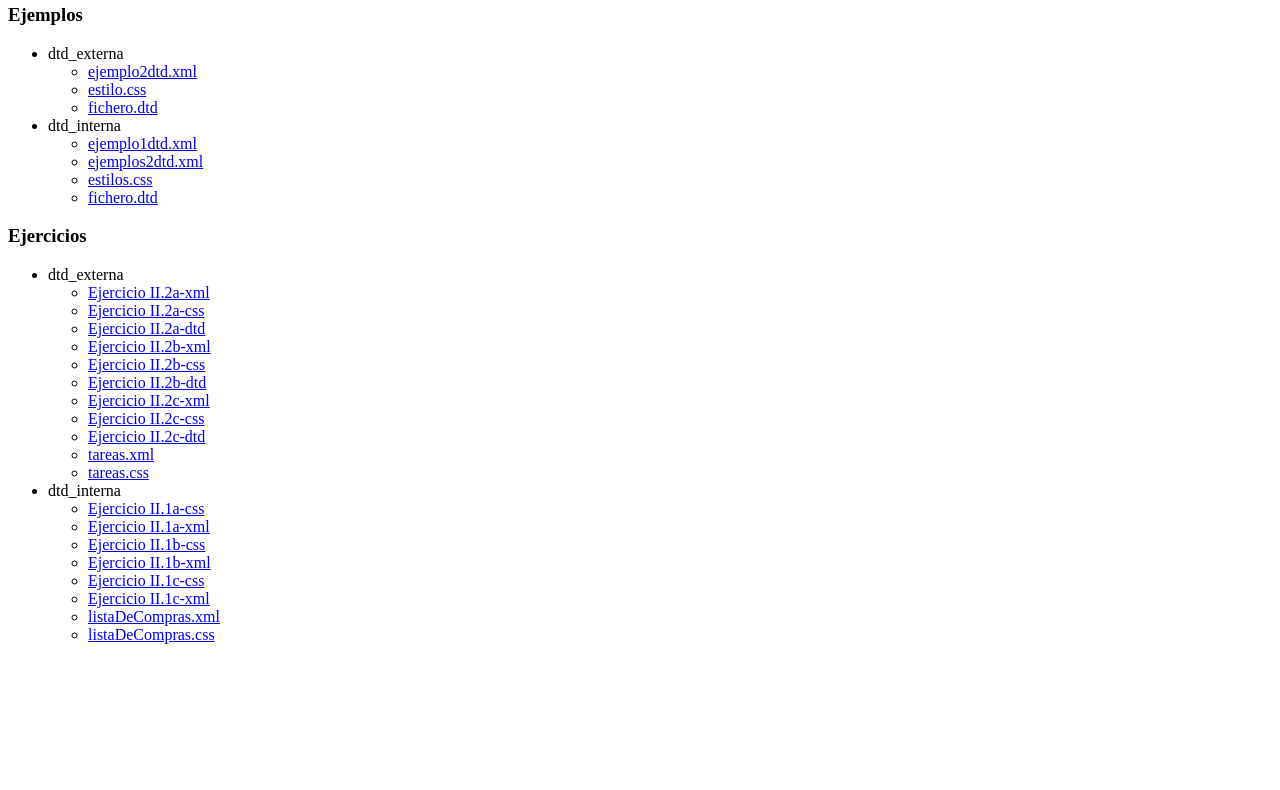
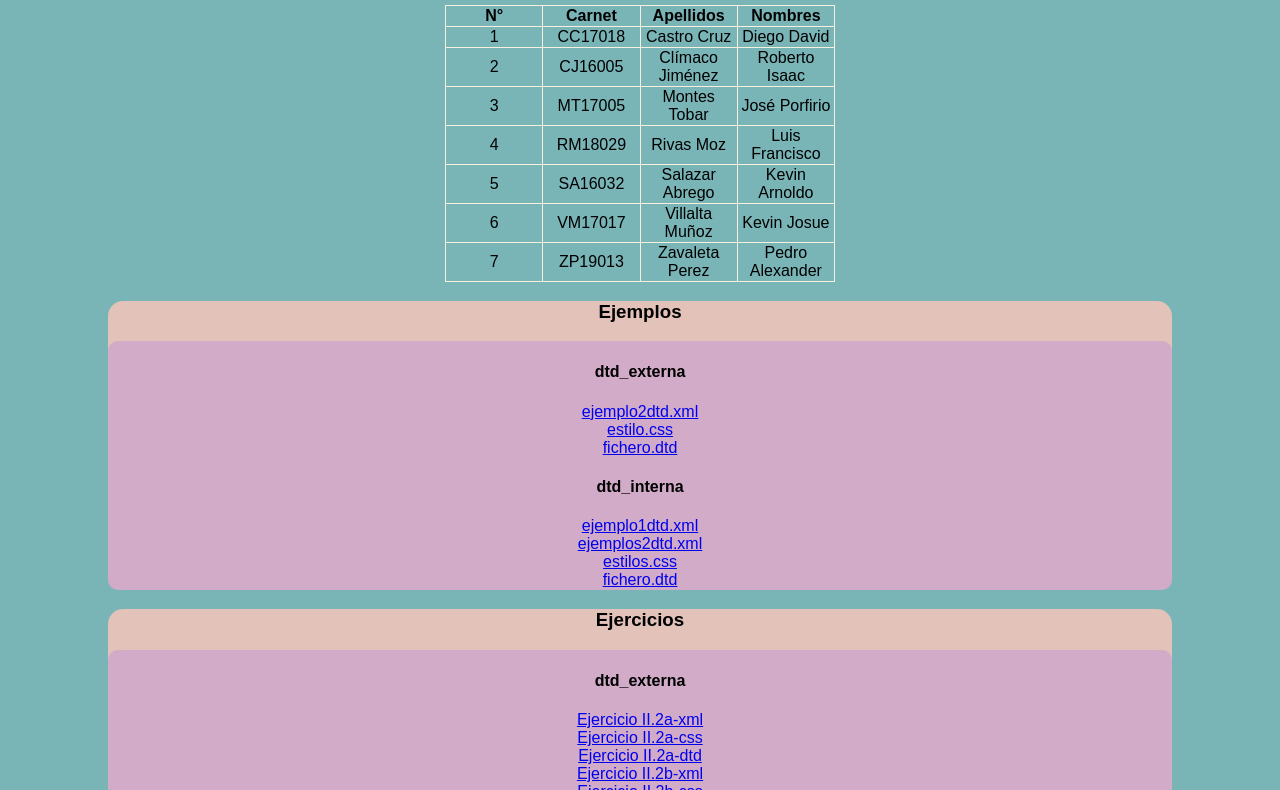
Before and after one commit to Luis-Rivas/xmlvalido_grupo4, a plain HTML site: page index.html in a window 1280 px wide. Shown: the part 123-913 px from the top of the page. Before the commit the page ends 800 px from the top, so only its background shows below. Drawn offline with Linux system fonts and the light colour scheme.

Commit message:
hoja de estilos al index

```diff
--- /dev/null
+++ b/index.css
@@ -0,0 +1,43 @@
+body{
+    font-family: Arial;
+    background-color: rgb(121, 180, 183);
+    text-align: center;
+}
+header
+{
+
+    text-align: center;
+}
+.caja{
+
+    background-color: rgb(226, 194, 185);
+   margin-left: 100px;
+   margin-right: 100px;
+    border-radius: 15px;
+
+}
+
+.contenido
+{
+
+    background-color: rgb(209, 171, 200);
+    display: block;
+    border-radius: 10px;
+    padding: 1px;
+}
+table th,td
+      {
+        border: 1px solid rgb(248, 240, 223);
+
+      }
+      table
+      {
+        table-layout: fixed;
+        width: 390px;
+        border-collapse: collapse;
+        align-self: center;
+        align-content: center;
+        text-align: center;
+        margin: 0 auto;
+
+      }
--- a/index.html
+++ b/index.html
@@ -1,4 +1,5 @@
 <!DOCTYPE html>
+<LINK REL=StyleSheet HREF="index.css" TYPE="text/css" MEDIA=screen>
 <html>
     <head>
         <meta charset="utf-8">
@@ -9,59 +10,129 @@
             <h1>XML VÁLIDO -- GRUPO 04</h1>
             <H2>TPI 115</H2>
         </header>
-        <nav>
-        </nav>
+        <!-- Tabla de datos-->
+        <table class="tg" >
+
+            <thead>
+              <tr>
+                <th class="tg-0lax">N°</th>
+                <th class="tg-0lax">Carnet</th>
+                <th class="tg-0lax">Apellidos</th>
+                <th class="tg-0lax">Nombres</th>
+              </tr>
+            </thead>
+            <tbody>
+              <tr>
+                <td class="tg-0lax">1</td>
+                <td class="tg-0lax">CC17018</td>
+                <td class="tg-0lax">Castro Cruz</td>
+                <td class="tg-0lax">Diego David</td>
+              </tr>
+              <tr>
+                <td class="tg-0lax">2</td>
+                <td class="tg-0lax">CJ16005</td>
+                <td class="tg-0lax">Clímaco Jiménez</td>
+                <td class="tg-0lax">Roberto Isaac</td>
+              </tr>
+              <tr>
+                <td class="tg-0lax">3</td>
+                <td class="tg-0lax">MT17005</td>
+                <td class="tg-0lax">Montes Tobar</td>
+                <td class="tg-0lax">José Porfirio</td>
+              </tr>
+              <tr>
+                <td class="tg-0lax">4</td>
+                <td class="tg-0lax">RM18029</td>
+                <td class="tg-0lax">Rivas Moz</td>
+                <td class="tg-0lax">Luis Francisco</td>
+              </tr>
+              <tr>
+                <td class="tg-0lax">5</td>
+                <td class="tg-0lax">SA16032</td>
+                <td class="tg-0lax">Salazar Abrego</td>
+                <td class="tg-0lax">Kevin Arnoldo</td>
+              </tr>
+              <tr>
+                <td class="tg-0lax">6</td>
+                <td class="tg-0lax">VM17017</td>
+                <td class="tg-0lax">Villalta Muñoz</td>
+                <td class="tg-0lax">Kevin Josue</td>
+              </tr>
+              <tr>
+                <td class="tg-0lax">7</td>
+                <td class="tg-0lax">ZP19013</td>
+                <td class="tg-0lax">Zavaleta Perez</td>
+                <td class="tg-0lax">Pedro Alexander</td>
+              </tr>
+            </tbody>
+            </table>
+        <!--fin de la tabla de datos-->
+
         <div class= "caja" id = "ejemplos">
             <h3>Ejemplos</h3>
-            <ul>
-                <li>dtd_externa
-                    <ul>
-                        <li><a href="Ejemplos/dtd_externa/ejemplo2dtd.xml"> ejemplo2dtd.xml</a></li>
-                        <li><a href="Ejemplos/dtd_externa/estilo.css">estilo.css</a></li>
-                        <li><a href="Ejemplos/dtd_externa/fichero.dtd">fichero.dtd</a></li>
-                    </ul>
-                </li>
-                <li>dtd_interna
-                    <ul>
-                        <li><a href="Ejemplos/dtd_interna/ejemplo1dtd.xml"> ejemplo1dtd.xml</a></li>
-                        <li><a href="Ejemplos/dtd_interna/ejemplo2dtd.xml">ejemplos2dtd.xml</a></li>
-                        <li><a href="Ejemplos/dtd_interna/estilo.css">estilos.css</a></li>
-                        <li><a href="Ejemplos/dtd_interna/fichero.dtd">fichero.dtd</a></li>
-                    </ul>
-                </li>
-            </ul>
+            <div class="contenido">
+                <h4>dtd_externa</h4>
+            <a href="Ejemplos/dtd_externa/ejemplo2dtd.xml"> ejemplo2dtd.xml</a>
+            <br>
+            <a href="Ejemplos/dtd_externa/estilo.css">estilo.css</a>
+            <br>
+            <a href="Ejemplos/dtd_externa/fichero.dtd">fichero.dtd</a>
+            <h4>dtd_interna</h4>
+            <a href="Ejemplos/dtd_interna/ejemplo1dtd.xml"> ejemplo1dtd.xml</a>
+            <br>
+            <a href="Ejemplos/dtd_interna/ejemplo2dtd.xml">ejemplos2dtd.xml</a>
+            <br>
+            <a href="Ejemplos/dtd_interna/estilo.css">estilos.css</a>
+            <br>
+            <a href="Ejemplos/dtd_interna/fichero.dtd">fichero.dtd</a>
+            <br>
+            </div>
+
         </div>
         <div class="caja" id = "ejercicios">
             <h3>Ejercicios</h3>
-            <ul>
-                <li>dtd_externa
-                    <ul>
-                        <li><a href="Ejercicios/dtd_externa/ejercicio-ii-2a-dtd.xml">Ejercicio II.2a-xml</a></li>
-                        <li><a href="Ejercicios/dtd_externa/ejercicio-ii-2a-dtd.css">Ejercicio II.2a-css</a></li>
-                        <li><a href="Ejercicios/dtd_externa/ejercicio-ii-2a-dtd.dtd">Ejercicio II.2a-dtd</a></li>
-                        <li><a href="Ejercicios/dtd_externa/ejercicio-ii-2b-dtd.xml">Ejercicio II.2b-xml</a></li>
-                        <li><a href="Ejercicios/dtd_externa/ejercicio-ii-2b-dtd.css">Ejercicio II.2b-css</a></li>
-                        <li><a href="Ejercicios/dtd_externa/ejercicio-ii-2b-dtd.dtd">Ejercicio II.2b-dtd</a></li>
-                        <li><a href="Ejercicios/dtd_externa/ejercicio-ii-2c-dtd.xml">Ejercicio II.2c-xml</a></li>
-                        <li><a href="Ejercicios/dtd_externa/ejercicio-ii-2c-dtd.css">Ejercicio II.2c-css</a></li>
-                        <li><a href="Ejercicios/dtd_externa/ejercicio-ii-2c-dtd.dtd">Ejercicio II.2c-dtd</a></li>
-                        <li><a href="Ejercicios/dtd_externa/tareas.xml">tareas.xml</a></li>
-                        <li><a href="Ejercicios/dtd_externa/tareas.css">tareas.css</a></li>
-                    </ul>
-                </li>
-                <li>dtd_interna
-                    <ul>
-                        <li><a href="Ejercicios/dtd_interna/ejercicio-ii-1a-dtd.css">Ejercicio II.1a-css</a></li>
-                        <li><a href="Ejercicios/dtd_interna/ejercicio-ii-1a-dtd.xml">Ejercicio II.1a-xml</a></li>
-                        <li><a href="Ejercicios/dtd_interna/ejercicio-ii-1b-dtd.css">Ejercicio II.1b-css</a></li>
-                        <li><a href="Ejercicios/dtd_interna/ejercicio-ii-1b-dtd.xml">Ejercicio II.1b-xml</a></li>
-                        <li><a href="Ejercicios/dtd_interna/ejercicio-ii-1c-dtd.css">Ejercicio II.1c-css</a></li>
-                        <li><a href="Ejercicios/dtd_interna/ejercicio-ii-1c-dtd.xml">Ejercicio II.1c-xml</a></li>
-                        <li><a href="Ejercicios/dtd_externa/listaCompras.xml">listaDeCompras.xml</a></li>
-                        <li><a href="Ejercicios/dtd_externa/listaCompras.css">listaDeCompras.css</a></li>
-                    </ul>
-                </li>
-            </ul>
+            <div class="contenido">
+                <h4>dtd_externa</h4>
+                        <a href="Ejercicios/dtd_externa/ejercicio-ii-2a-dtd.xml">Ejercicio II.2a-xml</a>
+                        <br>
+                        <a href="Ejercicios/dtd_externa/ejercicio-ii-2a-dtd.css">Ejercicio II.2a-css</a>
+                        <br>
+                        <a href="Ejercicios/dtd_externa/ejercicio-ii-2a-dtd.dtd">Ejercicio II.2a-dtd</a>
+                        <br>
+                        <a href="Ejercicios/dtd_externa/ejercicio-ii-2b-dtd.xml">Ejercicio II.2b-xml</a>
+                        <br>
+                        <a href="Ejercicios/dtd_externa/ejercicio-ii-2b-dtd.css">Ejercicio II.2b-css</a>
+                        <br>
+                        <a href="Ejercicios/dtd_externa/ejercicio-ii-2b-dtd.dtd">Ejercicio II.2b-dtd</a>
+                        <br>
+                        <a href="Ejercicios/dtd_externa/ejercicio-ii-2c-dtd.xml">Ejercicio II.2c-xml</a>
+                        <br>
+                        <a href="Ejercicios/dtd_externa/ejercicio-ii-2c-dtd.css">Ejercicio II.2c-css</a>
+                        <br>
+                        <a href="Ejercicios/dtd_externa/ejercicio-ii-2c-dtd.dtd">Ejercicio II.2c-dtd</a>
+                        <br>
+                        <a href="Ejercicios/dtd_externa/tareas.xml">tareas.xml</a>
+                        <br>
+                        <a href="Ejercicios/dtd_externa/tareas.css">tareas.css</a>
+                        <br>
+                        <h4>dtd_interna</h4>
+                        <a href="Ejercicios/dtd_interna/ejercicio-ii-1a-dtd.css">Ejercicio II.1a-css</a>
+                        <br>
+                        <a href="Ejercicios/dtd_interna/ejercicio-ii-1a-dtd.xml">Ejercicio II.1a-xml</a>
+                        <br>
+                        <a href="Ejercicios/dtd_interna/ejercicio-ii-1b-dtd.css">Ejercicio II.1b-css</a>
+                        <br>
+                        <a href="Ejercicios/dtd_interna/ejercicio-ii-1b-dtd.xml">Ejercicio II.1b-xml</a>
+                        <br>
+                        <a href="Ejercicios/dtd_interna/ejercicio-ii-1c-dtd.css">Ejercicio II.1c-css</a>
+                        <br>
+                        <a href="Ejercicios/dtd_interna/ejercicio-ii-1c-dtd.xml">Ejercicio II.1c-xml</a>
+                        <br>
+                        <a href="Ejercicios/dtd_externa/listaCompras.xml">listaDeCompras.xml</a>
+                        <br>
+                        <a href="Ejercicios/dtd_externa/listaCompras.css">listaDeCompras.css</a>
+                         <br>
+            </div>
         </div>
     </body>
 </html>
```
